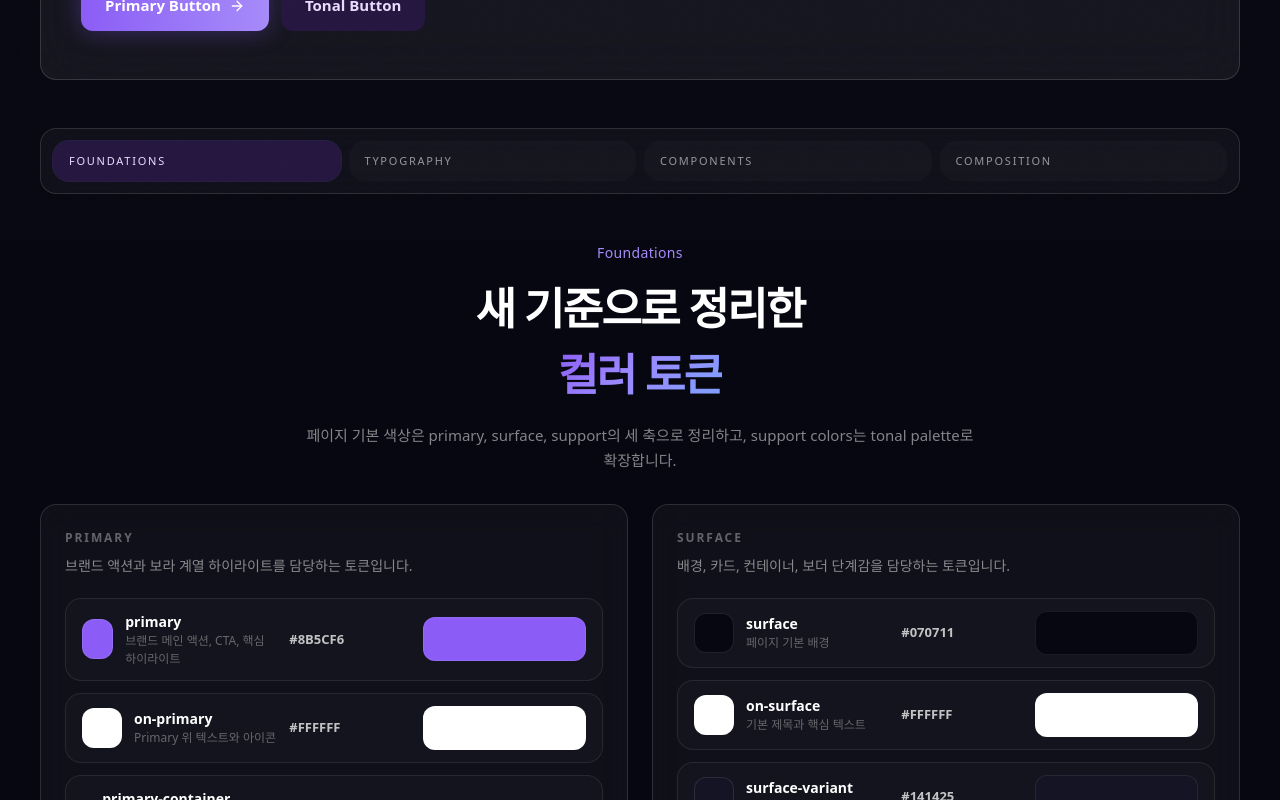
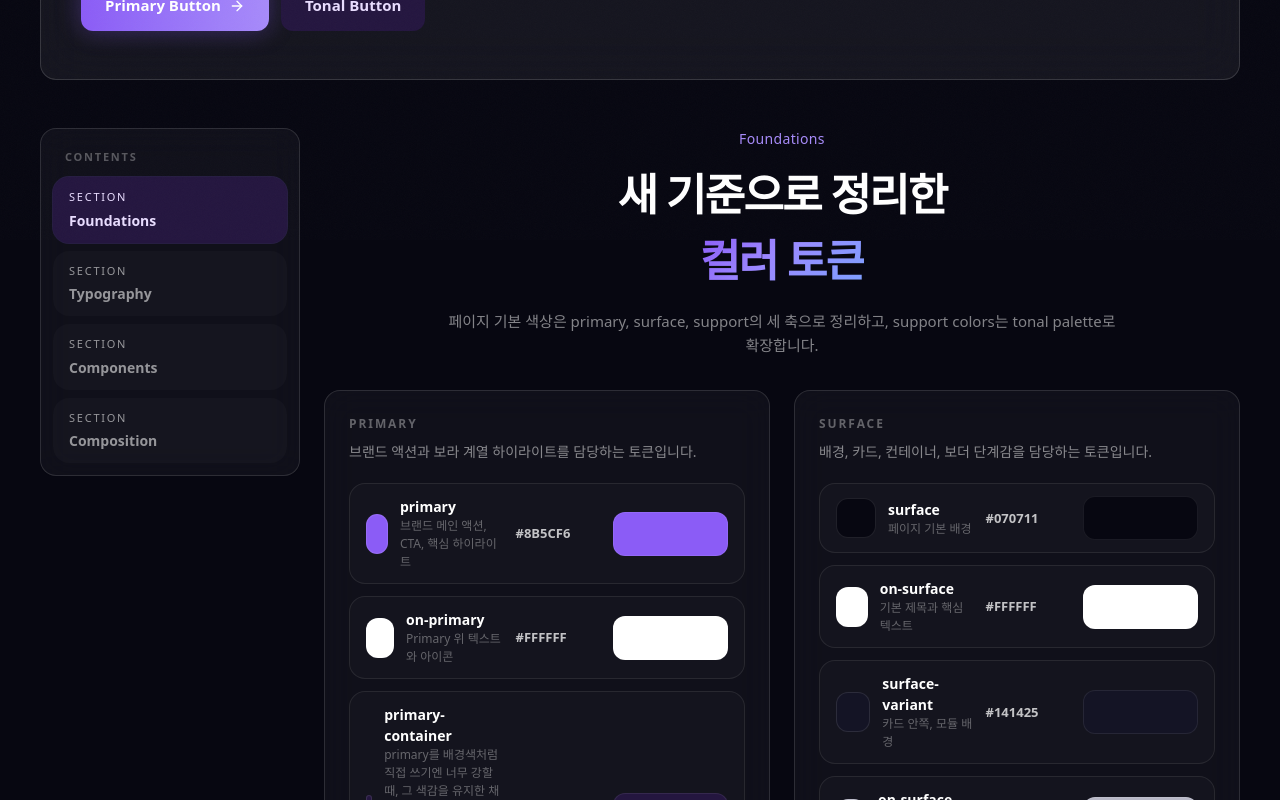
Before and after one commit to seola0114/table-tales, a Next.js app: page /design-system in a window 1280 px wide. Shown: the part 560-1360 px from the top of the page. Built offline with nearby package versions, Linux system fonts and the light colour scheme; a web font is replaced by a local one.

Commit message:
Change design system tabs to LNB

```diff
--- a/app/design-system/page.tsx
+++ b/app/design-system/page.tsx
@@ -857,8 +857,13 @@ export default function DesignSystemPage() {
           </div>
         </section>
 
+        <div className="grid gap-6 lg:grid-cols-[240px_minmax(0,1fr)] xl:grid-cols-[260px_minmax(0,1fr)]">
+          <aside className="lg:sticky lg:top-28 lg:self-start">
             <section className="glass-card p-3">
-          <div className="grid gap-2 sm:grid-cols-2 xl:grid-cols-4">
+              <div className="mb-3 px-3 pt-2">
+                <p className="text-[11px] font-semibold uppercase tracking-[0.16em] text-white/30">Contents</p>
+              </div>
+              <div className="space-y-2">
                 {tabs.map((tab) => {
                   const active = activeTab === tab.id;
                   return (
@@ -866,23 +871,28 @@ export default function DesignSystemPage() {
                       key={tab.id}
                       type="button"
                       onClick={() => setActiveTab(tab.id)}
-                  className={`rounded-2xl px-4 py-3 text-left transition-all duration-200 ${
+                      className={`w-full rounded-2xl px-4 py-3 text-left transition-all duration-200 ${
                         active
                           ? "bg-[#24163F] text-[#E9DDFF] shadow-[0_0_0_1px_rgba(139,92,246,0.18)]"
                           : "bg-white/[0.02] text-white/55 hover:bg-white/[0.04] hover:text-white"
                       }`}
                     >
-                  <p className="text-[11px] uppercase tracking-[0.16em]">{tab.label}</p>
+                      <p className="text-[11px] uppercase tracking-[0.16em]">Section</p>
+                      <p className="mt-1 text-[14px] font-semibold">{tab.label}</p>
                     </button>
                   );
                 })}
               </div>
             </section>
+          </aside>
 
+          <section className="min-w-0">
             {activeTab === "foundations" && <FoundationsContent />}
             {activeTab === "typography" && <TypographyContent />}
             {activeTab === "components" && <ComponentsContent />}
             {activeTab === "composition" && <CompositionContent />}
+          </section>
+        </div>
       </div>
     </main>
   );
```
Lines whose indentation alone changed are shown as unchanged.
